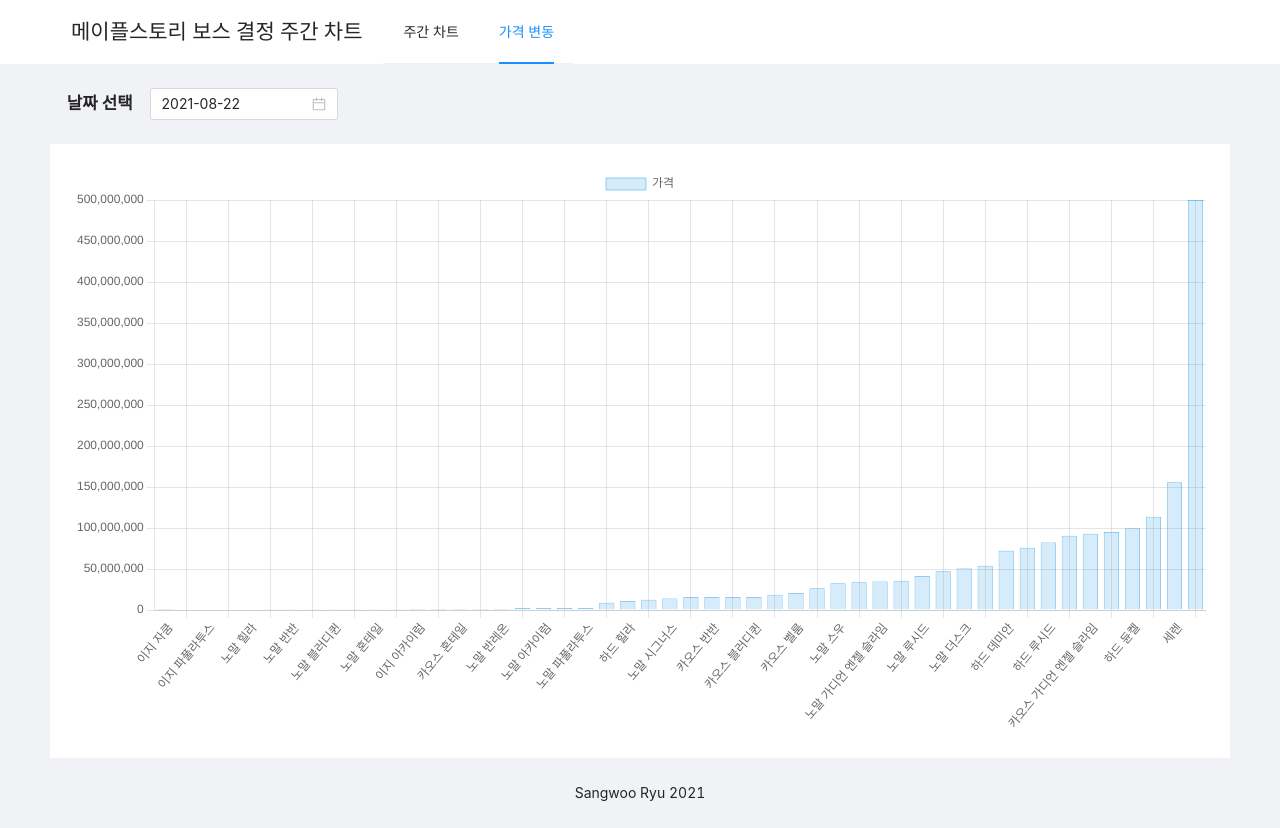
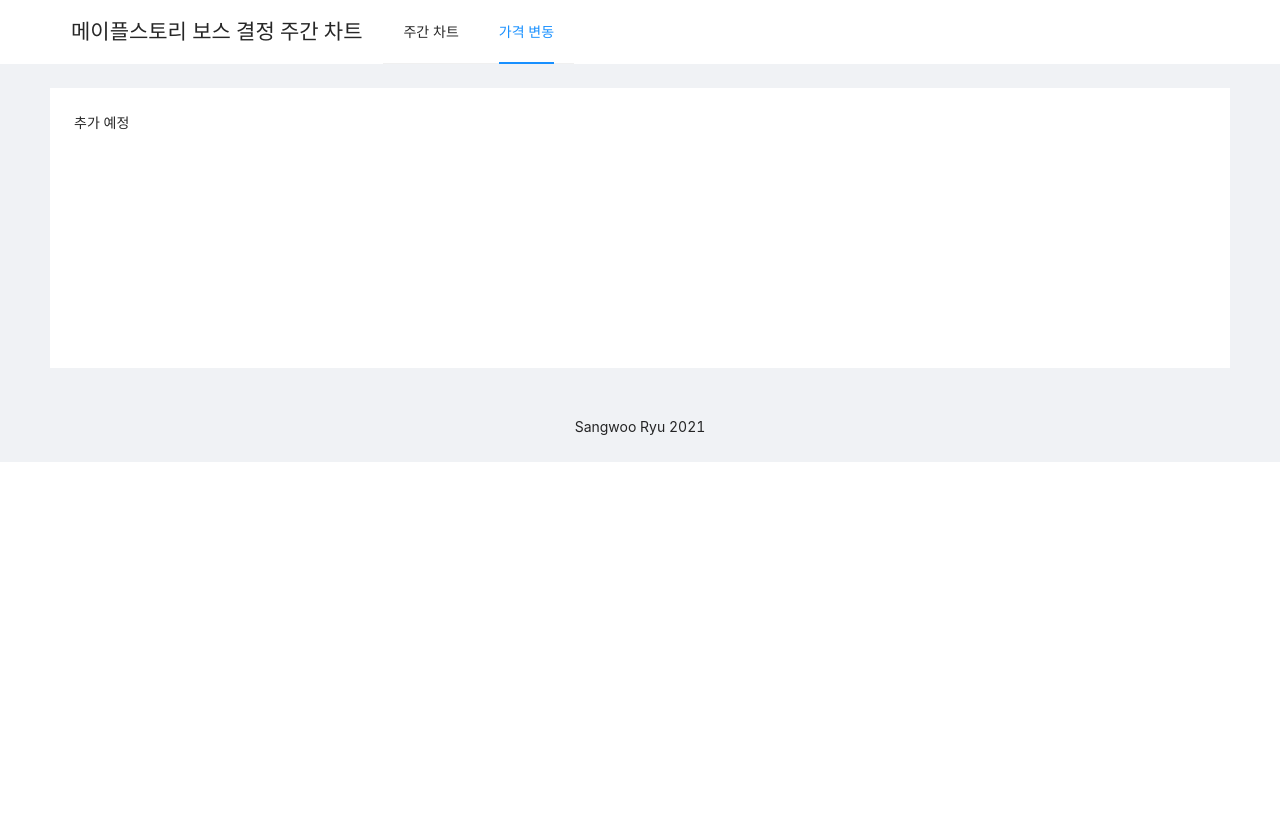
Before and after one commit to SangwooRyu/Maple-Boss-Weekly-Chart, a React (Create React App) app in the folder charts/: page / in a window 1280 px wide. Both pictures are taken after a click on the item "가격 변동". After the commit the page ends 800 px from the top, so only its background shows below. Built offline with nearby package versions, Linux system fonts and the light colour scheme; a web font is replaced by a local one.

Commit message:
fix css and add tab

```diff
--- a/charts/src/App.css
+++ b/charts/src/App.css
@@ -64,7 +64,8 @@
 }
 
 .header{
-  display: flex;
+  display: inline-flex;
+  flex: auto;
   background-color: #ffffff;
 }
 
--- a/charts/src/App.js
+++ b/charts/src/App.js
@@ -10,6 +10,13 @@ const { Header, Content, Footer } = Layout;
 function App() {
   const [loading, setLoading] = useState(true);
   const [date, setDate] = useState(null);
+  const [tab, setTab] = useState('weekly');
+
+  function onChangeTab(selected) {
+    setLoading(true);
+    setTab(selected.key);
+    setLoading(false);
+  }
 
   function onChangeDate(date, dateString) {
     setLoading(true);
@@ -29,11 +36,14 @@ function App() {
     <Layout className="layout">
       <Header className = "header">
         <h2 className="titleText"> 메이플스토리 보스 결정 주간 차트 </h2>
-        <Menu theme="light" mode="horizontal" defaultSelectedKeys={['weekly']}>
+        <Menu theme="light" mode="horizontal" defaultSelectedKeys={['weekly']} onClick={onChangeTab}>
           <Menu.Item key='weekly'>주간 차트</Menu.Item>
           <Menu.Item key='flow'>가격 변동</Menu.Item>
         </Menu>
       </Header>
+      {
+        tab === 'weekly'?
+        <>
         <Content className="datePicker">
         <div className="dataPickerTitle"> 날짜 선택 </div>
         <DatePicker defaultValue={date} onChange={onChangeDate}/>
@@ -43,6 +53,14 @@ function App() {
             <GraphsPage date={date}/>
           </div>
         </Content>
+        </> :
+        <Content style={{ padding: '24px 50px' }}>
+          <div className="site-layout-content">
+            추가 예정
+          </div>
+        </Content>
+      }
+
       <Footer style={{ textAlign: 'center' }}> Sangwoo Ryu 2021</Footer>
     </Layout>
   );
```
Lines whose indentation alone changed are shown as unchanged.
